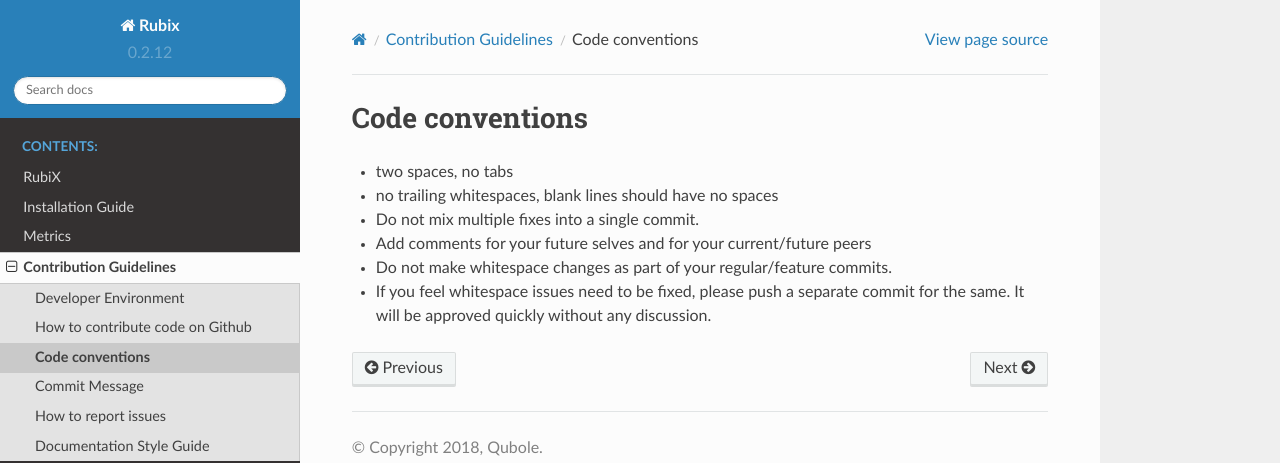
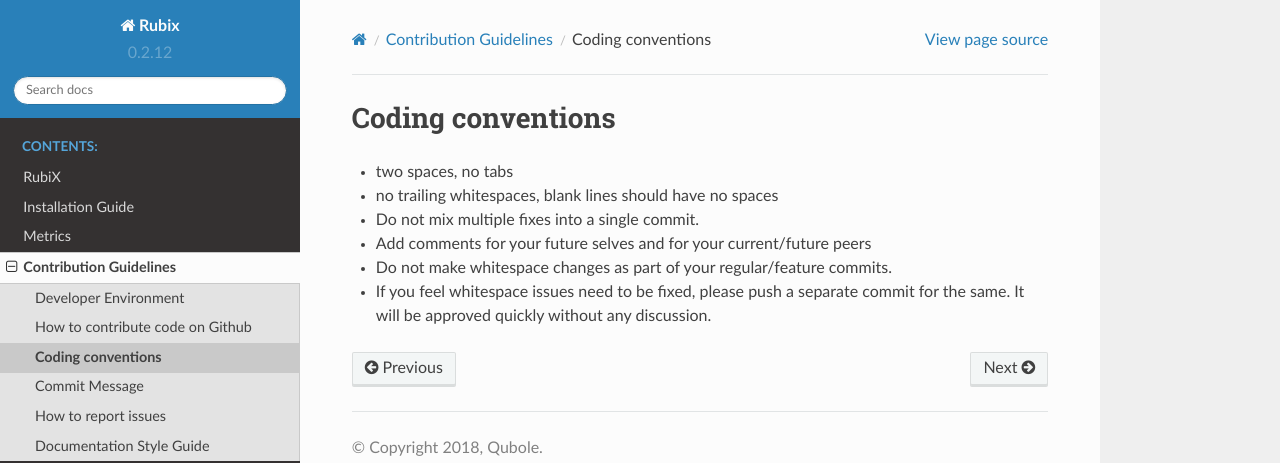
Before and after one commit to qubole/rubix, a Sphinx documentation site: the page built from docs/contrib/coding.md, in a window 1280 px wide. Shown: the top 463 px of the page. Built offline with Sphinx 7.4.7 and the Read the Docs theme 2.0.0, drawn with Linux system fonts in a browser that asks for light colours.

Commit message:
Address review comments

```diff
--- a/docs/contrib/coding.md
+++ b/docs/contrib/coding.md
@@ -1,4 +1,4 @@
-# Code conventions
+# Coding conventions
 
 * two spaces, no tabs
 * no trailing whitespaces, blank lines should have no spaces
```
Also changed, not shown: CONTRIBUTING.md (+4 -4 lines).
